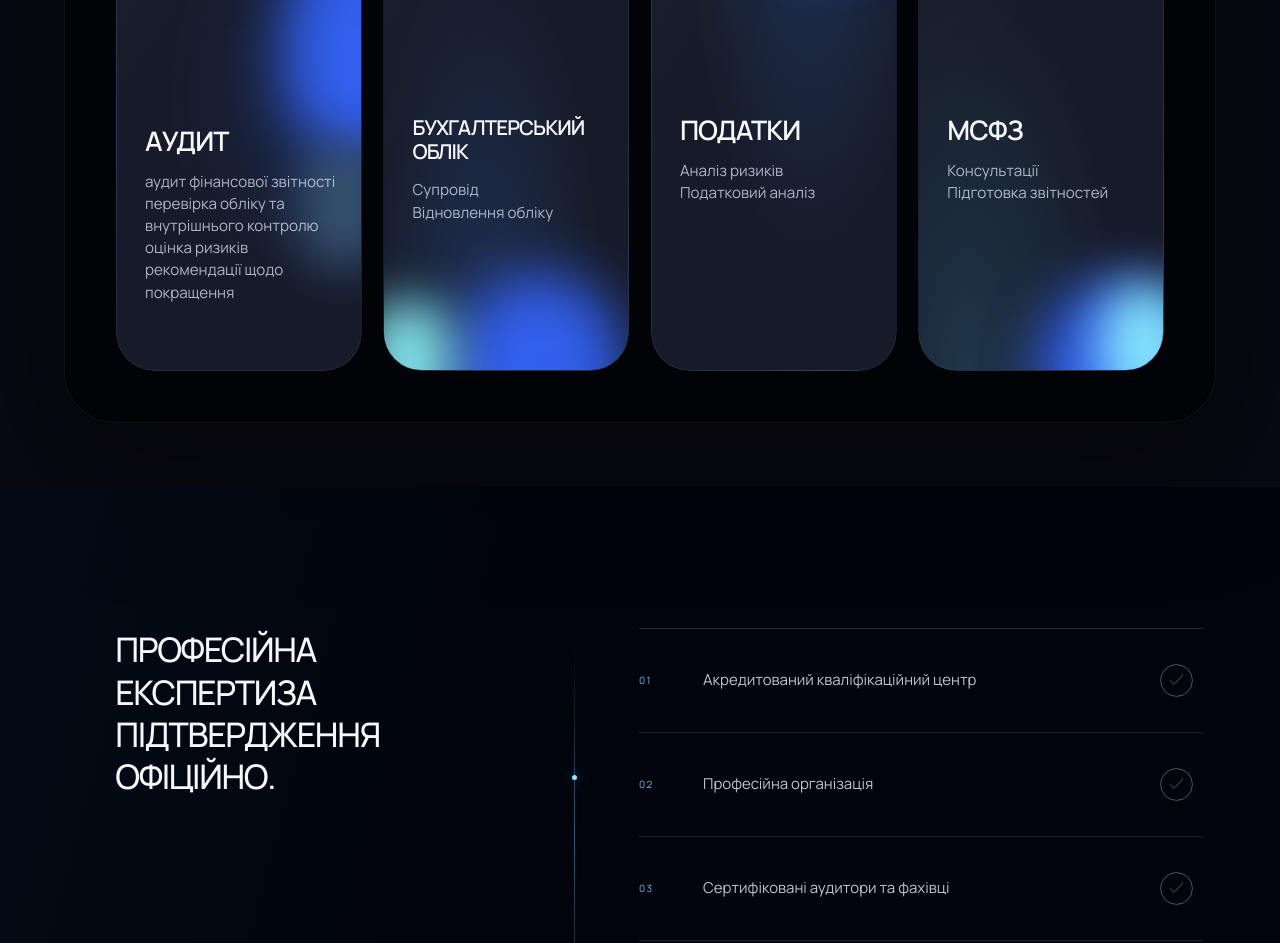
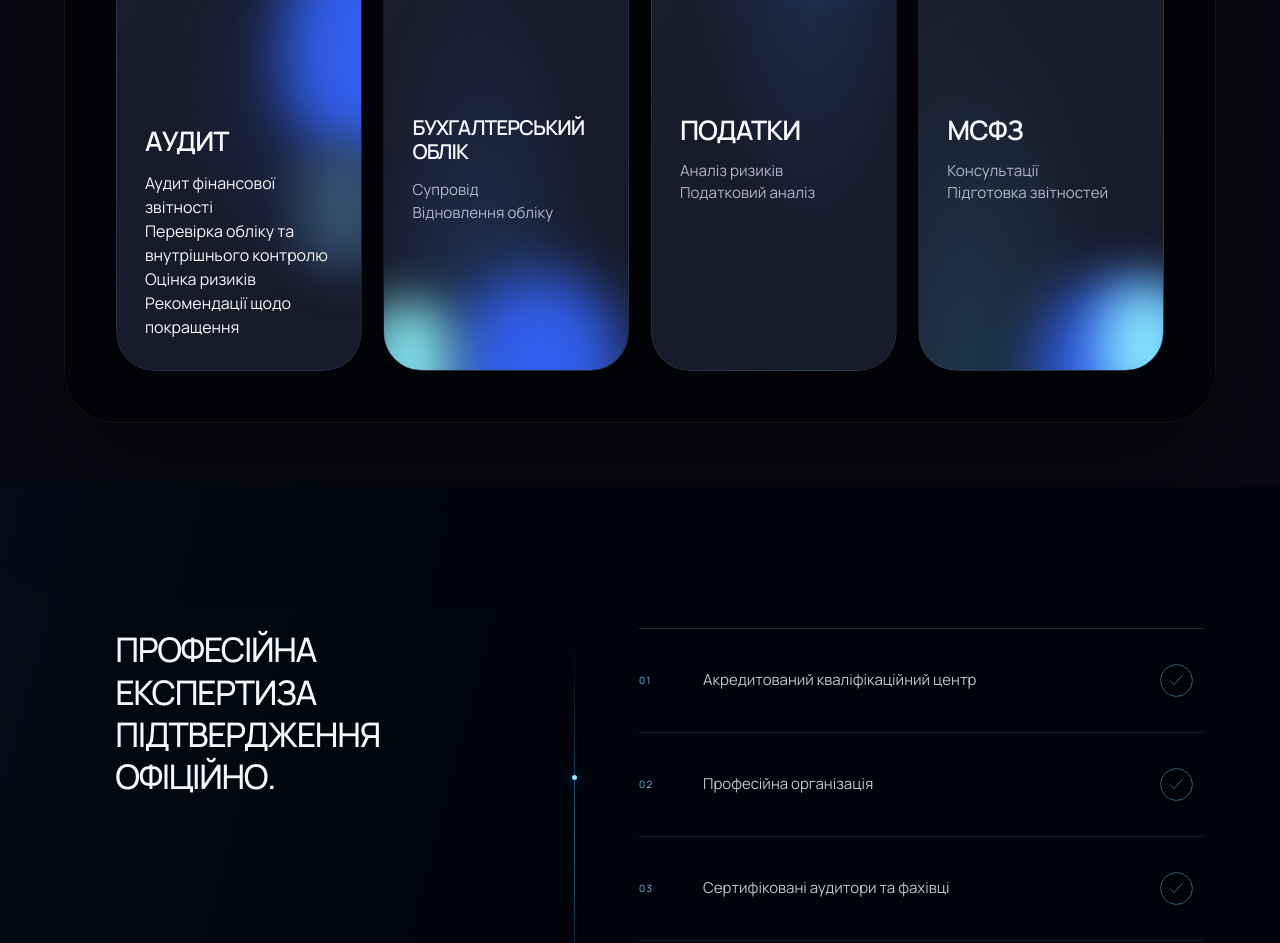
Before and after one commit to dnagorna3817-spec/website_akc_main, a Next.js app: page /about in a window 1280 px wide. Shown: the part 2260-3203 px from the top of the page. Built offline with nearby package versions, Linux system fonts and the light colour scheme.

Commit message:
Add minimalist bullet list to Audit service card

```diff
--- a/app/about/page.tsx
+++ b/app/about/page.tsx
@@ -456,7 +456,16 @@ function AboutPage() {
                 <div className="service__glow service__glow--secondary" aria-hidden="true" />
                 <div className="service__content">
                   <h3>{title}</h3>
-                  <p>{lineOne}<br />{lineTwo}{index === 0 && <><br />оцінка ризиків<br />рекомендації щодо покращення</>}</p>
+                  {index === 0 ? (
+                    <ul className="service__bullet-list">
+                      <li>Аудит фінансової звітності</li>
+                      <li>Перевірка обліку та внутрішнього контролю</li>
+                      <li>Оцінка ризиків</li>
+                      <li>Рекомендації щодо покращення</li>
+                    </ul>
+                  ) : (
+                    <p>{lineOne}<br />{lineTwo}</p>
+                  )}
                 </div>
               </article>
             ))}
```
